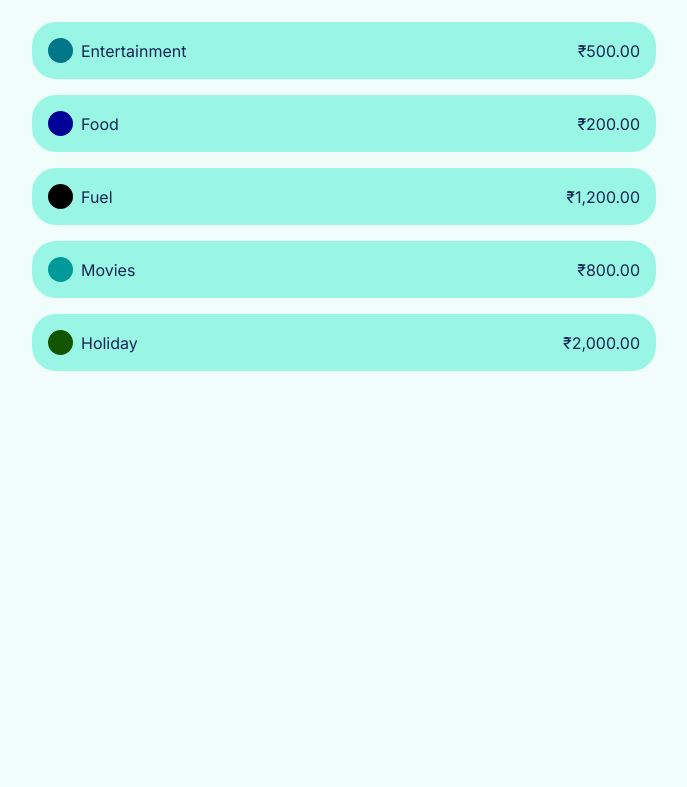
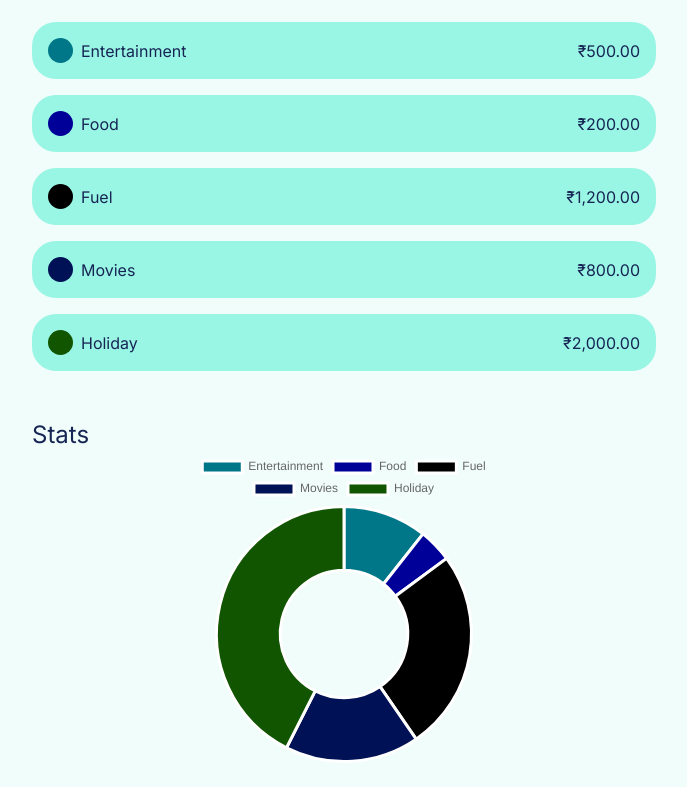
Before and after one commit to almaastaj/fintrack, a Next.js app: page / in a window 1280 px wide. Shown: the part 304-1091 px from the top of the page, without its empty margins (296-983 px from the left). Before the commit the page ends 800 px from the top, so only its background shows below. Built offline with nearby package versions, Linux system fonts and the light colour scheme.

Commit message:
Add charts and Modal with dummy data

```diff
--- a/app/globals.css
+++ b/app/globals.css
@@ -4,7 +4,7 @@
 
 @layer base {
     body {
-        @apply bg-teal-50 text-blue-950;
+        @apply bg-teal-50 text-blue-950 relative;
     }
     button {
         @apply transition-all duration-100 hover:scale-110;
--- a/app/page.js
+++ b/app/page.js
@@ -1,6 +1,14 @@
+"use client";
 import { currencyFormatter } from "@/lib/utils";
+import { useState } from "react";
 
 import ExpenseCategoryItem from "@/components/ExpenseCategoryItem";
+import Modal from "@/components/Modal";
+
+import { Chart as ChartJS, ArcElement, Tooltip, Legend } from "chart.js";
+import { Doughnut } from "react-chartjs-2";
+
+ChartJS.register(ArcElement, Tooltip, Legend);
 
 const DUMMY_DATA = [
     {
@@ -24,7 +32,7 @@
     {
         id: 4,
         title: "Movies",
-        color: "#099",
+        color: "#015",
         total: 800,
     },
     {
@@ -36,7 +44,14 @@
 ];
 
 export default function Home() {
+    const [modalIsOpen, setModalIsOpen] = useState(false);
+
     return (
+        <>
+            {/* Modal */}
+            <Modal show={modalIsOpen} onClose={setModalIsOpen}>
+                <h3>Hello World</h3>
+            </Modal>
             <main className="container max-w-2xl px-6 mx-auto">
                 <section className="py-3">
                     <small className="text-blue-400 text-lg">My Balance</small>
@@ -46,8 +61,17 @@
                 </section>
 
                 <section className="flex items-center gap-2 py-3">
-                <button className="btn btn-primary">+ Expenses</button>
-                <button className="btn btn-primary-outline">+ Income</button>
+                    <button
+                        className="btn btn-primary"
+                        onClick={() => {
+                            setModalIsOpen(true);
+                        }}
+                    >
+                        + Expenses
+                    </button>
+                    <button className="btn btn-primary-outline">
+                        + Income
+                    </button>
                 </section>
 
                 {/* Expenses */}
@@ -65,6 +89,34 @@
                         })}
                     </div>
                 </section>
+
+                {/* Chart Section */}
+                <section className="py-6">
+                    <h3 className="text-2xl">Stats</h3>
+                    <div className="w-1/2 mx-auto">
+                        <Doughnut
+                            data={{
+                                labels: DUMMY_DATA.map(
+                                    (expense) => expense.title,
+                                ),
+                                datasets: [
+                                    {
+                                        label: "Expenses",
+                                        data: DUMMY_DATA.map(
+                                            (expense) => expense.total,
+                                        ),
+                                        backgroundColor: DUMMY_DATA.map(
+                                            (expense) => expense.color,
+                                        ),
+                                        borderColor: ["#ffff"],
+                                        borderWidth: 3,
+                                    },
+                                ],
+                            }}
+                        />
+                    </div>
+                </section>
             </main>
+        </>
     );
 }
--- /dev/null
+++ b/components/Modal.js
@@ -0,0 +1,26 @@
+import React from "react";
+
+function Modal({ show, onClose, children }) {
+    return (
+        <div
+            style={{
+                transform: show ? "translateX(0%)" : "translateX(-200%)",
+            }}
+            className="absolute top-0 left-0 w-full h-full z-10 transition-all duration-500"
+        >
+            <div className="container mx-auto max-w-2xl h-[80vh] rounded-3xl bg-teal-400 py-6 px-4">
+                <button
+                    onClick={() => {
+                        onClose(false);
+                    }}
+                    className="w-10 h-10 mb-4 font-bold rounded-full bg-slate-600"
+                >
+                    X
+                </button>
+                {children}
+            </div>
+        </div>
+    );
+}
+
+export default Modal;
--- a/package.json
+++ b/package.json
@@ -9,8 +9,11 @@
     "lint": "next lint"
   },
   "dependencies": {
+    "autoprefixer": "^10.4.19",
+    "chart.js": "^4.4.3",
     "next": "14.2.4",
     "react": "^18",
+    "react-chartjs-2": "^5.2.0",
     "react-dom": "^18",
     "react-icons": "^5.2.1"
   },
```
Also changed, not shown: 1 other file (tests, documents, lock files or other folders). Lines whose indentation alone changed are shown as unchanged.
